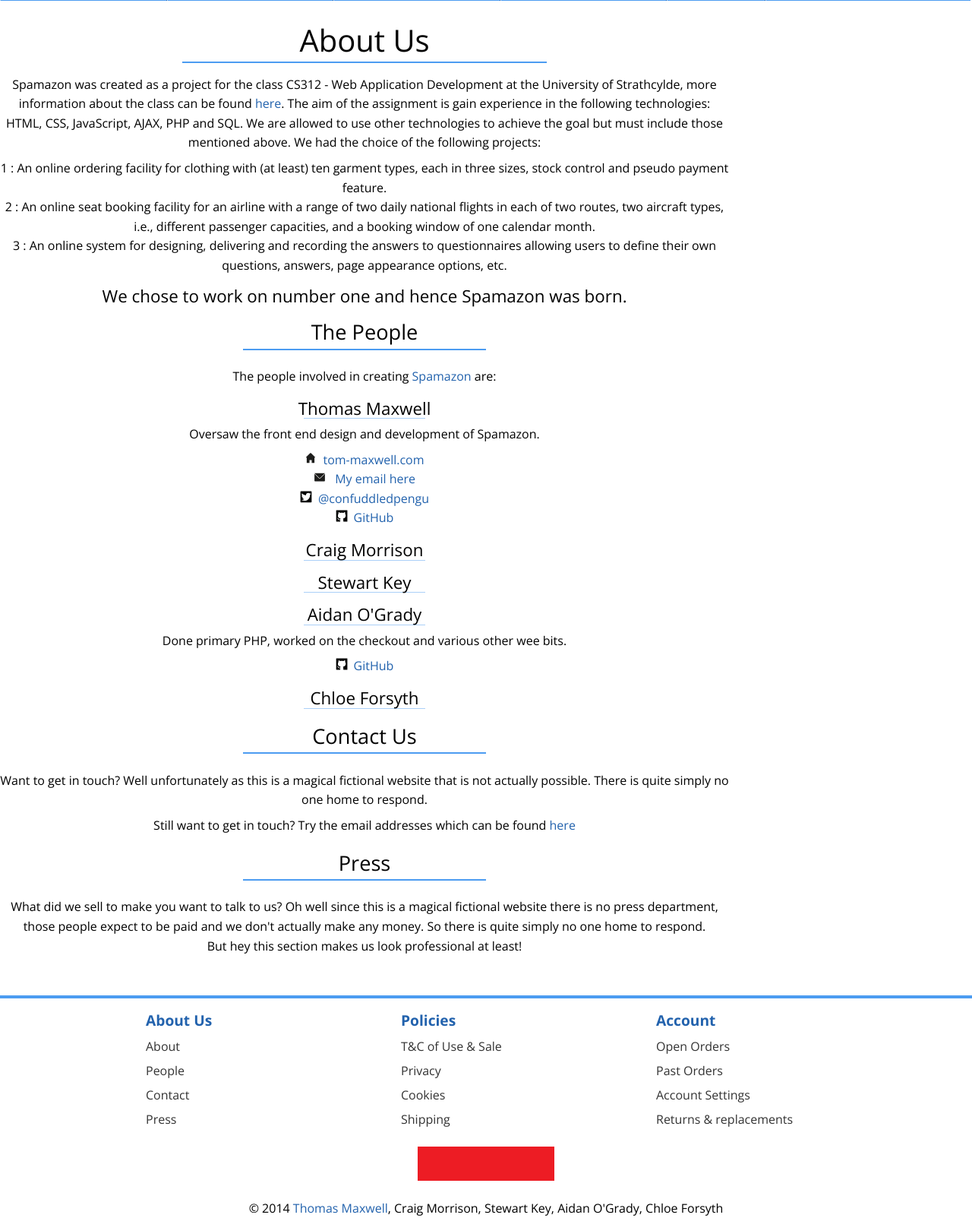
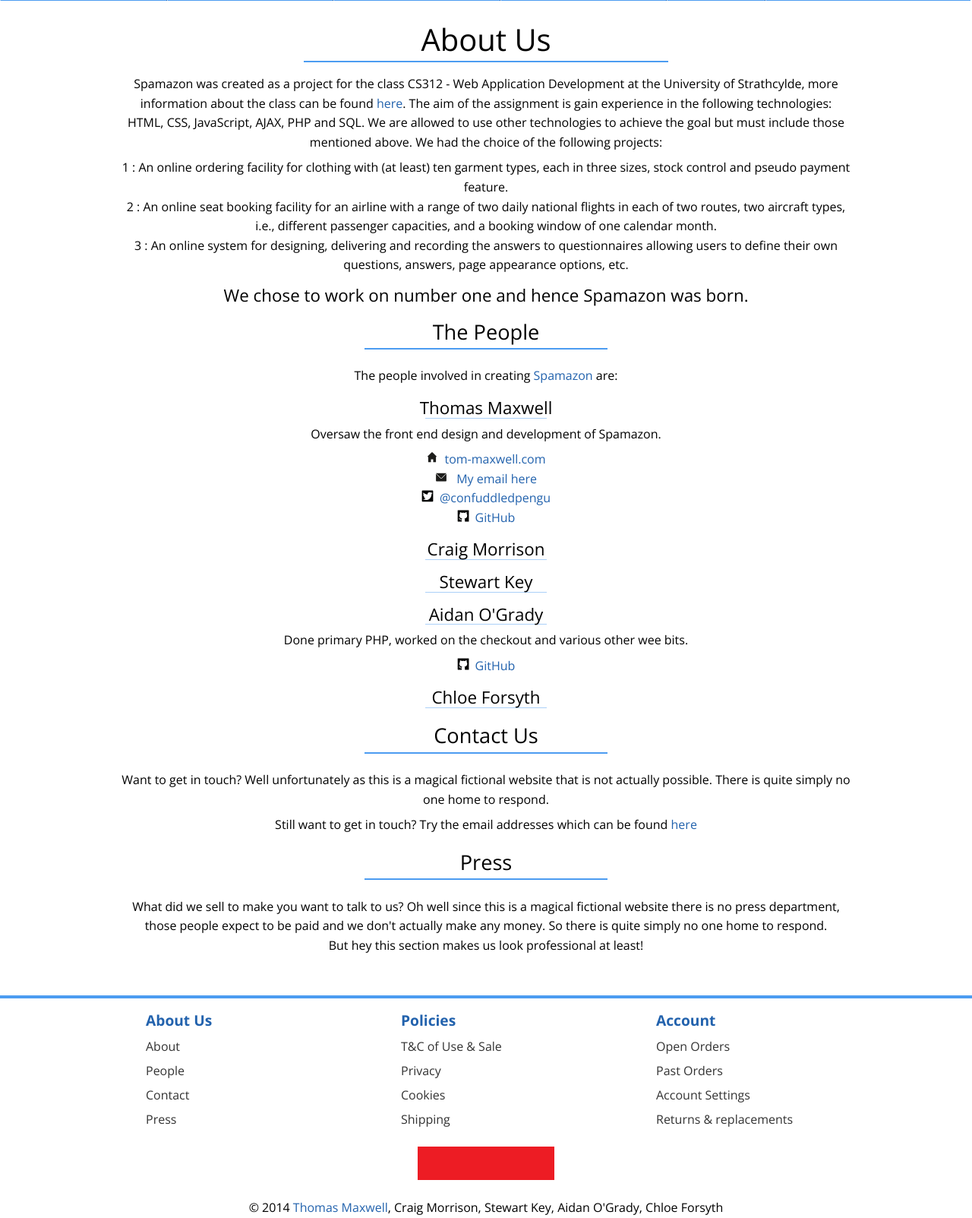
Before and after one commit to nightpaws/Spamazon-Shopping-Site-Project, a PHP site: page /cs312/about.php in a window 1280 px wide. Shown: the part 139-1742 px from the top of the page at 76% size. Run offline with PHP 8.4, Linux system fonts and the light colour scheme; some libraries are stand-ins or nearby versions.

Commit message:
fixing firefox broke firefox, refixed

```diff
--- a/html-css-template/css/_global.scss
+++ b/html-css-template/css/_global.scss
@@ -18,7 +18,7 @@ body {
 	padding-left:1rem;
 }
 
-article{
+.home{
 	float: left;
 	margin: 0 auto;
 }
--- a/html-css-template/css/style.css
+++ b/html-css-template/css/style.css
@@ -31,7 +31,7 @@ body {
 .tab {
   padding-left: 1rem; }
 
-article {
+.home {
   float: left;
   margin: 0 auto; }
 
```
